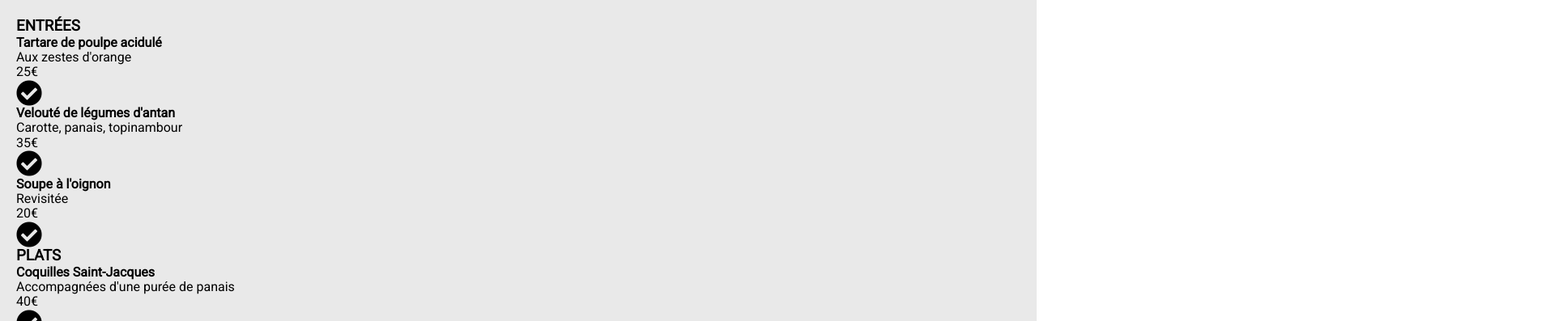
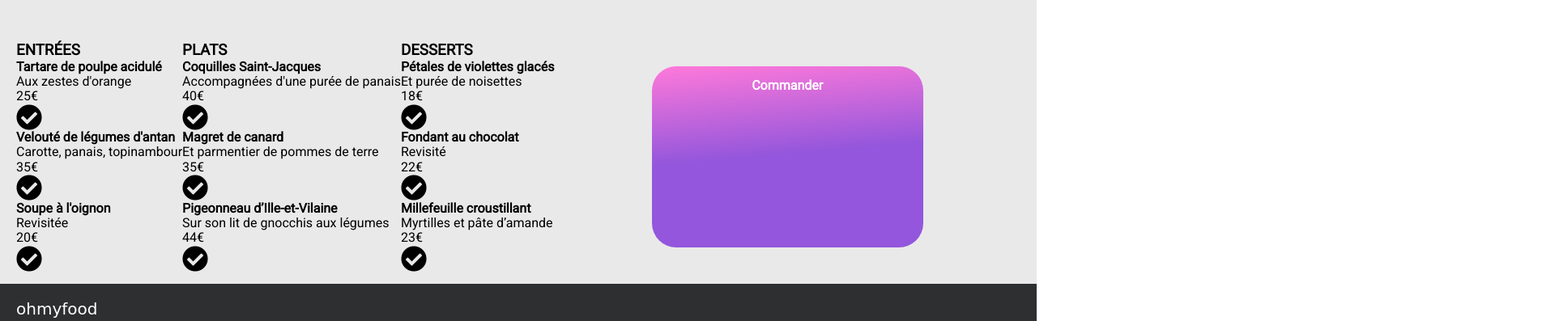
Before and after one commit to JackNoAniki/ElmesoudiYacob_3_03012022, a website: page a-la-francaise.html in a window 1280 px wide. Shown: the part 413-810 px from the top of the page at 81% size, 1920 px wide, since content can reach past the window. Drawn offline with Linux system fonts and the light colour scheme; a web font is replaced by a local one.

Commit message:
Update responsive page accueil. Responsive achevé sur la page d'accueil.

```diff
--- a/sass/pages/_accueil.scss
+++ b/sass/pages/_accueil.scss
@@ -3,10 +3,20 @@
     padding-bottom: 40px;
     background: $bg-color-block;
 
+    @media screen and (min-width: 768px) {
+        display: flex;
+        flex-wrap: wrap;
+        justify-content: space-around;
+    }
+
     h2{
         margin-top: 0;
         margin-bottom: 30px;
         margin-left: 20px;
+        @media screen and (min-width: 768px) {
+            display: flex;
+            width: 1900px;
+        }
     }
 
     a{
```
Also changed, not shown: css/style.css, 1 other file.
